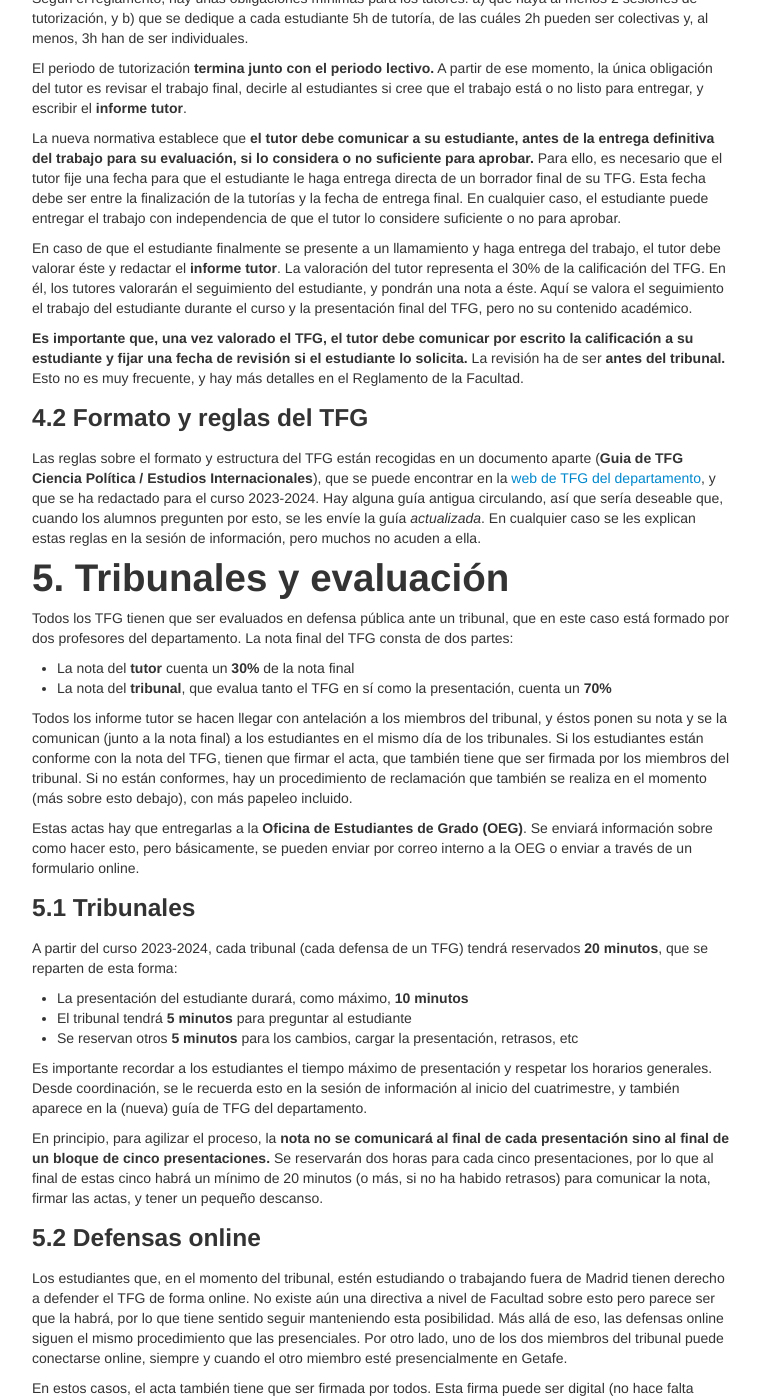
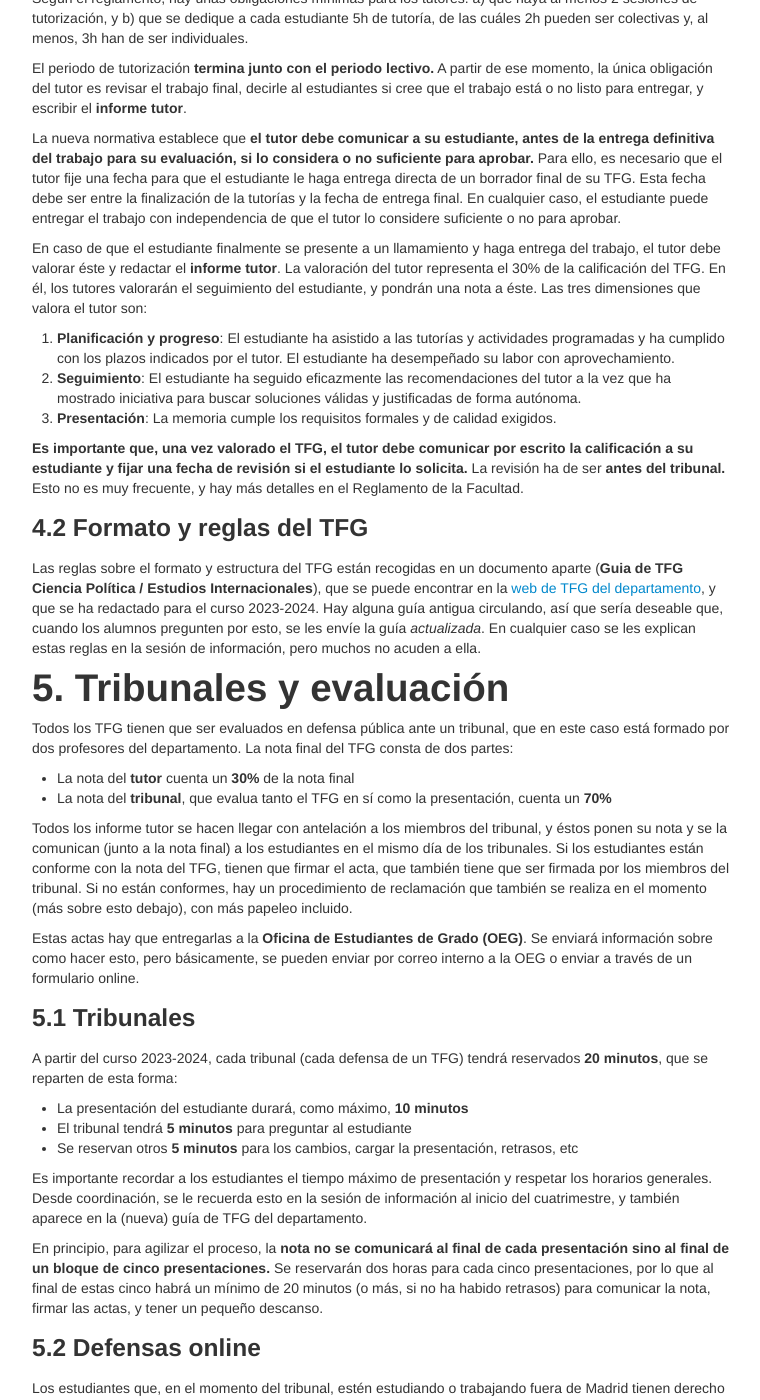
Before and after one commit to ccss-uc3m/web_TFG, a Jekyll site: the page built from files/manual_interno.md, in a window 1280 px wide and 1400 px high, scrolled down 2572 px. Shown: the whole window, without its empty margins (258-1018 px from the left). Built offline with Jekyll 4.4.1, drawn with Linux system fonts in a browser that asks for light colours; our own code applies the rules of GitHub Pages for plain Markdown files; some of the changed text lies outside the part shown.

Commit message:
updated guia y manual interno

```diff
--- a/files/manual_interno.md
+++ b/files/manual_interno.md
@@ -16,7 +16,7 @@ author: |
 3. Organización interna / Internal (department) organization
 4. Obligaciones de tutorización / Tutoring obligations
 5. Tribunales y evaluación / Tribunals and evaluation
-- [Web de TFG del departamento](https://franvillamil.github.io/TFG/) (por el momento)
+- [Web: **https://ccss-uc3m.github.io/TFG**](https://ccss-uc3m.github.io/TFG)
 
 # 1. Información básica
 
@@ -111,7 +111,12 @@ El periodo de tutorización **termina junto con el periodo lectivo.** A partir d
 
 La nueva normativa establece que **el tutor debe comunicar a su estudiante, antes de la entrega definitiva del trabajo para su evaluación, si lo considera o no suficiente para aprobar.** Para ello, es necesario que el tutor fije una fecha para que el estudiante le haga entrega directa de un borrador final de su TFG. Esta fecha debe ser entre la finalización de la tutorías y la fecha de entrega final. En cualquier caso, el estudiante puede entregar el trabajo con independencia de que el tutor lo considere suficiente o no para aprobar.
 
-En caso de que el estudiante finalmente se presente a un llamamiento y haga entrega del trabajo, el tutor debe valorar éste y redactar el **informe tutor**. La valoración del tutor representa el 30% de la calificación del TFG. En él, los tutores valorarán el seguimiento del estudiante, y pondrán una nota a éste. Aquí se valora el seguimiento el trabajo del estudiante durante el curso y la presentación final del TFG, pero no su contenido académico.
+En caso de que el estudiante finalmente se presente a un llamamiento y haga entrega del trabajo, el tutor debe valorar éste y redactar el **informe tutor**. La valoración del tutor representa el 30% de la calificación del TFG. En él, los tutores valorarán el seguimiento del estudiante, y pondrán una nota a éste. Las tres dimensiones que valora el tutor son:
+
+1. **Planificación y progreso**: El estudiante ha asistido a las tutorías y actividades programadas y ha cumplido con los plazos indicados por el tutor. El estudiante ha desempeñado su labor con aprovechamiento.
+2. **Seguimiento**: El estudiante ha seguido eficazmente las recomendaciones del tutor a la vez
+que ha mostrado iniciativa para buscar soluciones válidas y justificadas de forma autónoma.
+3. **Presentación**: La memoria cumple los requisitos formales y de calidad exigidos.
 
 **Es importante que, una vez valorado el TFG, el tutor debe comunicar por escrito la calificación a su estudiante y fijar una fecha de revisión si el estudiante lo solicita.** La revisión ha de ser **antes del tribunal.** Esto no es muy frecuente, y hay más detalles en el Reglamento de la Facultad.
 
@@ -150,10 +155,10 @@ En estos casos, el acta también tiene que ser firmada por todos. Esta firma pue
 
 ### 5.3 Reclamación de la nota
 
-Si, después de que se le comunique la nota, un estudiante no está conforme con la nota del tribunal, el procedimiento es el siguiente:
+Si, después de que se le comunique la nota, un estudiante no está conforme con la nota del tribunal, el procedimiento es el siguiente (que se realizarán cuando hayan terminado todas las defensas de ese día):
 
-1. El estudiante solicita al tribunal la revisión, y el tribunal detalla la calificación de cada apartado.
-2. El estudiante tiene un máximo de 5 minutos para exponer su punto de visto, y acto seguido el tribunal le comunica y justifica si se acepta o no la revisión de la nota.
+1. El estudiante solicita al tribunal la revisión, y el tribunal detalla la calificación de cada apartado. **IMPORTANTE:** Hay que permitir al estudiante que solicite la defensa y exponga las razones para ello por escrito, utilizando el acta para ello.
+2. La deliberación tiene lugar a **puerta cerrada**. Acto seguido el tribunal le comunica y justifica si se acepta o no la revisión de la nota.
 3. Si hay revisión, hay que rellenar otra acta en el que se especifica si la nota se ha revisado o no.
 
 <!--
```
Also changed, not shown: files/guia_TFG.md (+4 -0 lines), 2 other files.
